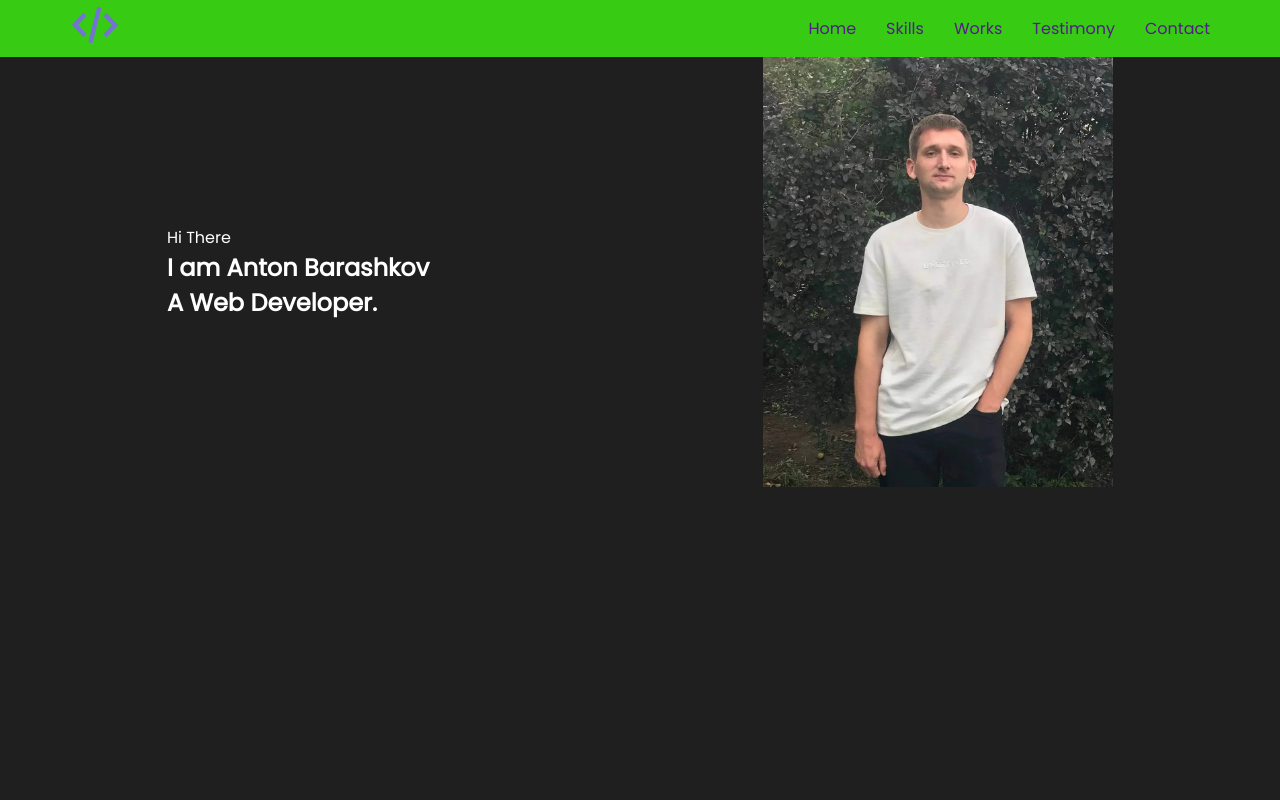
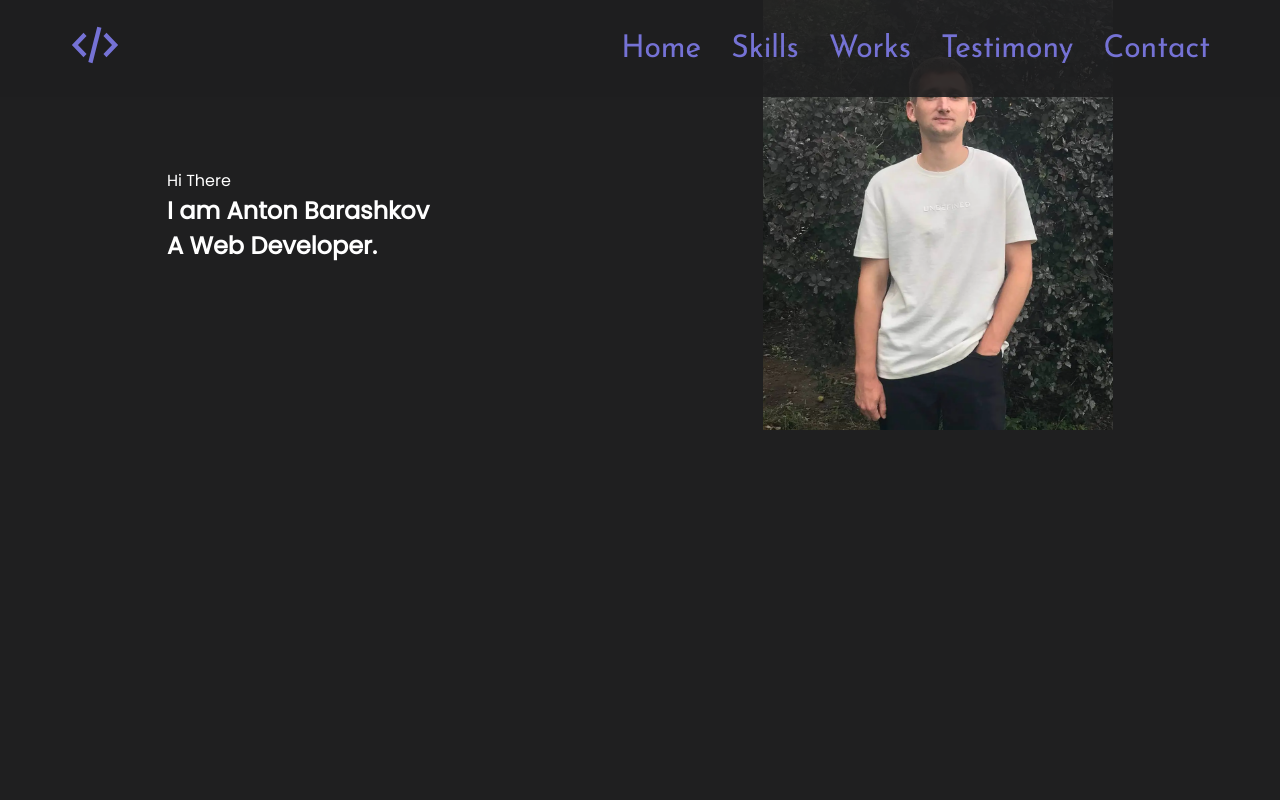
Before and after one commit to T-DubX/Portfolio, a React app: page / in a window 1280 px wide. Shown: the top 800 px of the page. Built offline with nearby package versions, Linux system fonts and the light colour scheme.

Commit message:
styling header

```diff
--- a/src/layout/header/Header.tsx
+++ b/src/layout/header/Header.tsx
@@ -1,9 +1,9 @@
 import React from 'react';
 import styled from "styled-components";
 import {Logo} from "../../components/logo/Logo";
-import {Menu} from "../../components/menu/Menu";
 import {Container} from "../../components/Container";
 import {FlexWrapper} from "../../components/FlexWrapper";
+import {HeaderMenu} from "./headerMenu/HeaderMenu";
 
 const items = ['Home', 'Skills', 'Works', 'Testimony', 'Contact']
 
@@ -14,7 +14,7 @@
             <Container>
                 <FlexWrapper justify={'space-between'} align={'center'}>
                     <Logo/>
-                    <Menu menuItems={items}/>
+                    <HeaderMenu menuItems={items}/>
                 </FlexWrapper>
             </Container>
 
@@ -23,5 +23,11 @@
 };
 
 const StyledHeader = styled.header`
-  background-color: #37cb14;
+  background-color: rgba(31, 31, 32, 0.9);
+  padding: 20px 0;
+  position: fixed;
+  top: 0;
+  left: 0;
+  right: 0;
+  z-index: 99;
 `
--- /dev/null
+++ b/src/layout/header/headerMenu/HeaderMenu.tsx
@@ -0,0 +1,104 @@
+import React from 'react';
+import styled from "styled-components";
+import {theme} from "../../../styles/Theme";
+
+
+export const HeaderMenu = (props: { menuItems: Array<string> }) => {
+    return (
+        <StyledHeaderMenu>
+            <ul>
+                {
+                    props.menuItems.map((item, index) => {
+                        return <ListItem key={index}>
+                            <Link href="">
+                                {item}
+                                <Mask>
+                                    <span>
+                                        {item}
+                                    </span>
+                                </Mask>
+                                <Mask>
+                                    <span>
+                                        {item}
+                                    </span>
+                                </Mask>
+                            </Link>
+                        </ListItem>
+                    })
+                }
+
+            </ul>
+        </StyledHeaderMenu>
+    );
+}
+
+const StyledHeaderMenu = styled.nav`
+  ul {
+    display: flex;
+    gap: 30px;
+    justify-content: center;
+  }
+
+`
+
+const Link = styled.a`
+  font-family: 'Josefin Sans', sans-serif;
+  font-weight: 400;
+  font-size: 30px;
+  text-align: center;
+
+  color: transparent;
+`
+
+const Mask = styled.span`
+  position: absolute;
+  top: 0;
+  left: 0;
+  display: inline-block;
+  height: 50%;
+  overflow: hidden;
+  color: ${theme.colors.accent};
+
+  & + & {
+    top: 50%;
+    span {
+      display: inline-block;
+      transform: translateY(-50%);
+    }
+  }
+`
+
+const ListItem = styled.li`
+  position: relative;
+
+  &::before {
+    content: '';
+    display: inline-block;
+    height: 3px;
+    background-color: ${theme.colors.accent};
+
+    position: absolute;
+    top: 50%;
+    left: -10px;
+    right: -10px;
+    z-index: 1;
+
+    transform: scale(0);
+  }
+
+  &:hover {
+    &::before {
+      transform: scale(1);
+    }
+
+    ${Mask} {
+      transform: skewX(12deg) translateX(5px);
+      color: ${theme.colors.font};
+
+      & + ${Mask} {
+        transform: skewX(12deg) translateX(-5px);
+      }
+    }
+
+  }
+`
```
